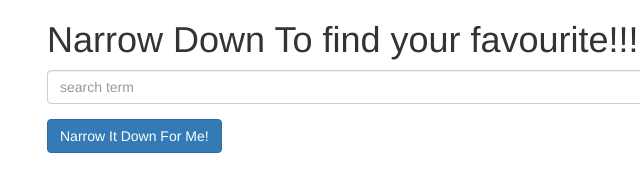
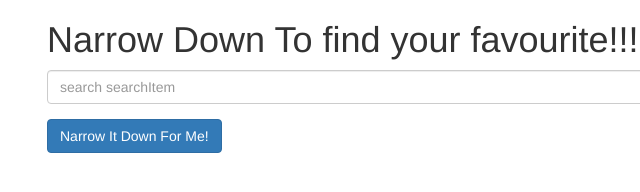
Before and after one commit to RanjithaTG/module3_assign, a plain HTML site: page index.html in a window 1280 px wide. Shown: the full height of the page, 23-663 px from the left. Drawn offline with nearby package versions, Linux system fonts and the light colour scheme.

Commit message:
Update index.html

```diff
--- a/index.html
+++ b/index.html
@@ -22,7 +22,7 @@
          <h1>Narrow Down To find your favourite!!!</h1>
                 <div ng-controller='NarrowItDownController as menu'>
             <div class="form-group">
-               <input ng-model="menu.searchTerm" type="text" placeholder="search term" class="form-control">
+               <input ng-model="menu.searchItem" type="text" placeholder="search searchItem" class="form-control">
             </div>
             <div class="form-group narrow-button">
                <button class="btn btn-primary" ng-click="menu.search();">Narrow It Down For Me!</button>
```
